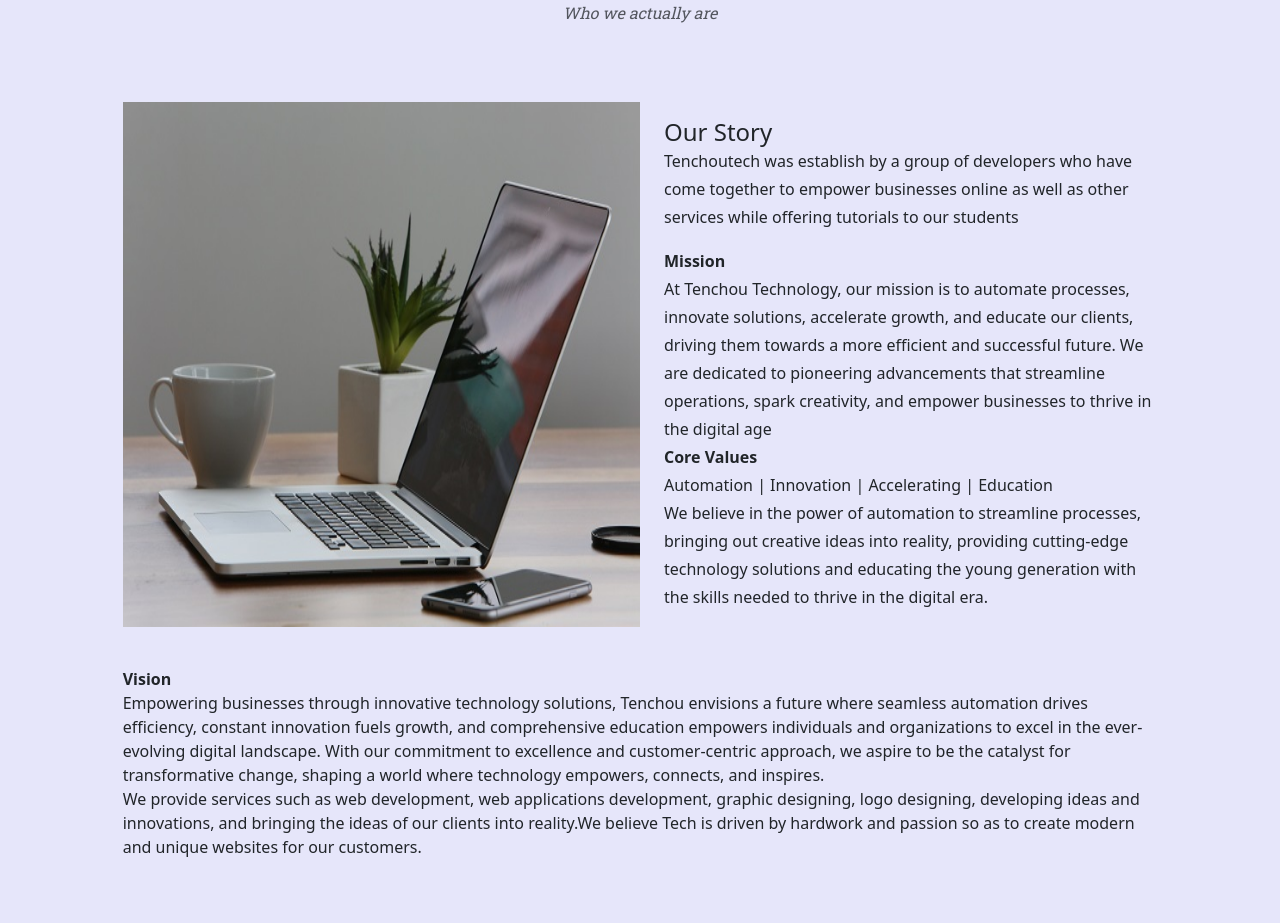
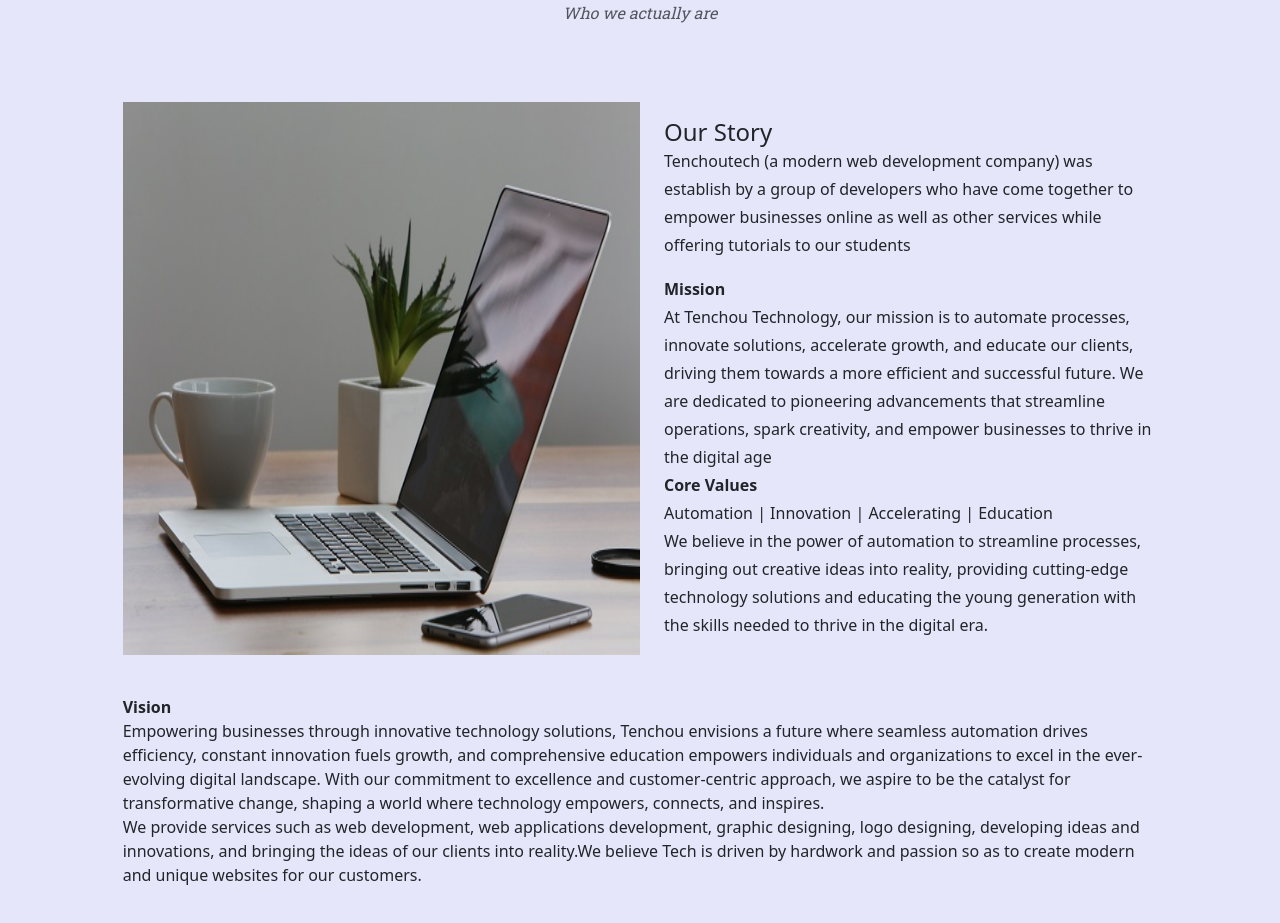
Before and after one commit to PyDanny21/tenchoutech.com, a plain HTML site: page index.html in a window 1280 px wide. Shown: the part 1609-2532 px from the top of the page. Drawn offline with Linux system fonts and the light colour scheme.

Commit message:
new updates

```diff
--- a/index.html
+++ b/index.html
@@ -125,7 +125,7 @@
                         <img src="assets/img/Images/port7.jpg" class="img-responsive me-4 col-lg-6 about-img" alt="About Tenchou Technology">
                         <div class="text mt-3">
                             <span class="h4">Our Story</span>
-                            <p>Tenchoutech was establish by a group of developers who have come together to empower businesses online as well as other services while offering tutorials to our students</p>
+                            <p>Tenchoutech (a modern web development company) was establish by a group of developers who have come together to empower businesses online as well as other services while offering tutorials to our students</p>
                             <p>
                                 <b>Mission</b><br>
                                 At Tenchou Technology, our mission is to automate processes, innovate solutions, accelerate growth, and educate our clients, driving them towards a more efficient and successful future. We are dedicated to pioneering advancements that streamline operations, spark creativity, and empower businesses to thrive in the digital age <br>
```
